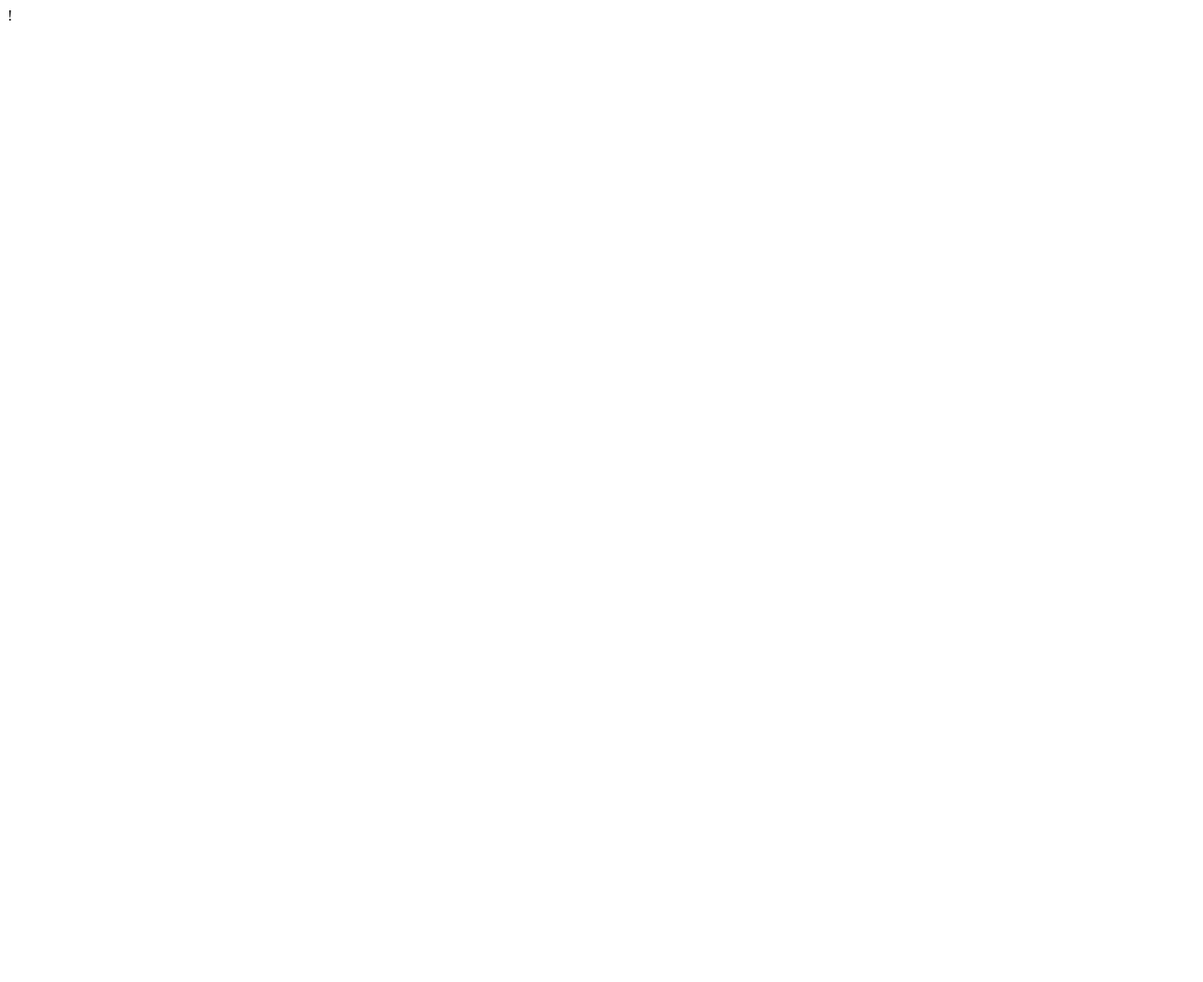
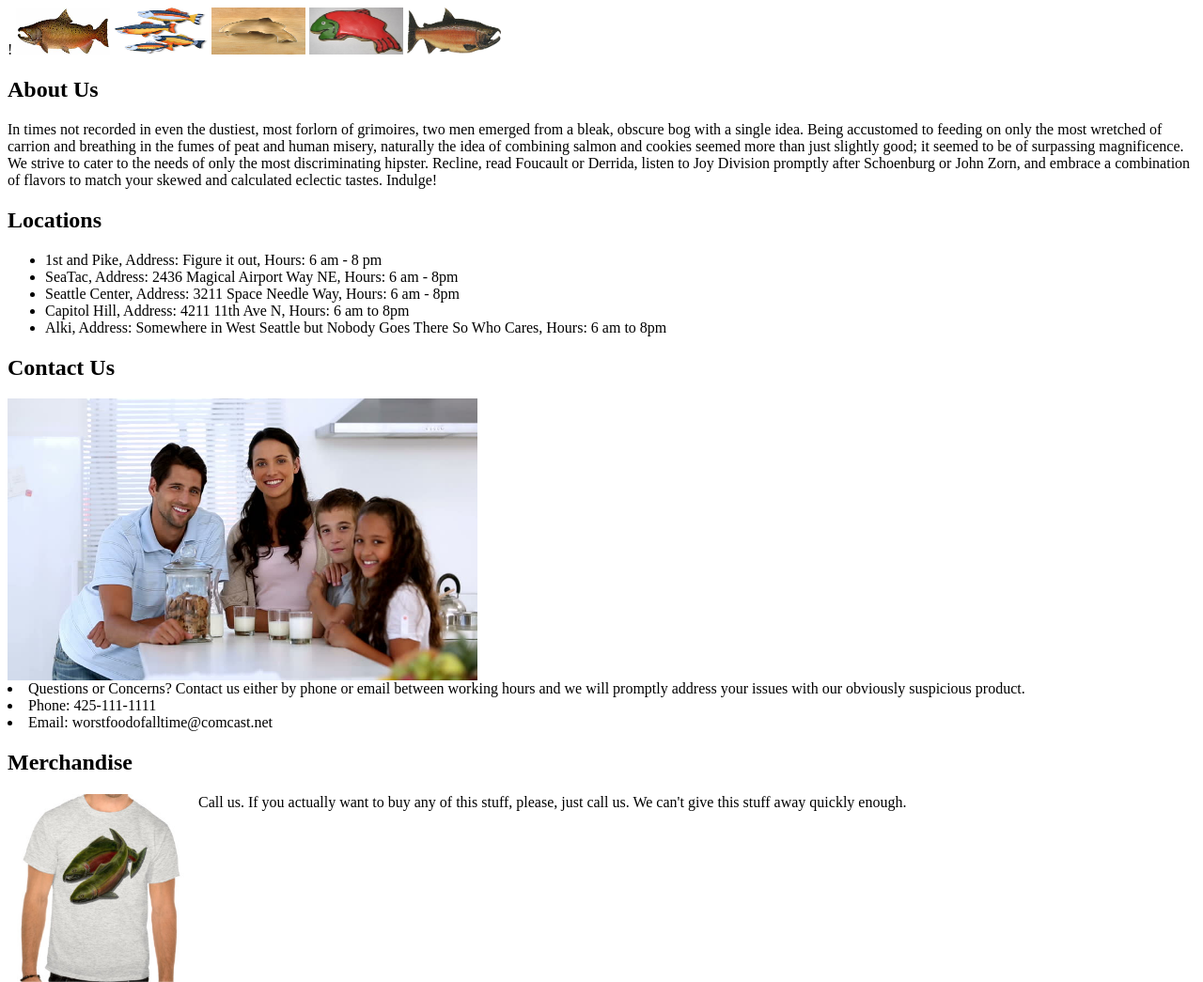
Before and after one commit to AdrianV01/SalmonCookies, a plain HTML site: page index.html in a window 1280 px wide. Shown: the whole page at 94% size. Before the commit the page ends 800 px from the top, so only its background shows below. Drawn offline with Linux system fonts and the light colour scheme.

Commit message:
Added images and basic text outline for the page

```diff
--- a/index.html
+++ b/index.html
@@ -1,6 +1,46 @@
 !<!DOCTYPE html>
 <html>
+<head>
+<img src="chinook.jpg" alt="WhyLordWhy?" width = 100 height = 50>
+<img src= "fish.jpg" alt= "There is no need for this" width = 100 height = 50>
+<img src= "cutter.jpeg" alt= "Another awful picture" width = 100 height= 50>
+<img src= "frosted-cookie.jpg" alt = "Don't ever eat this" width = 100 height = 50>
+<img src = "salmon.png" alt = "Yummy" width= 100 height = 50>
+</head>
 <body>
+<div id = about> <h2> About Us </h2>
+<p> In times not recorded in even the dustiest, most forlorn of grimoires, two men emerged
+  from a bleak, obscure bog with a single idea. Being accustomed to feeding on only
+  the most wretched of carrion and breathing in the fumes of peat and human misery,
+  naturally the idea of combining salmon and cookies seemed more than just slightly good; it seemed
+  to be of surpassing magnificence. We strive to cater to the needs of only the most
+  discriminating hipster. Recline, read Foucault or Derrida, listen to Joy Division
+  promptly after Schoenburg or John Zorn, and embrace a combination of flavors
+  to match your skewed and calculated eclectic tastes. Indulge!
+</div>
+<h2> Locations </h2>
+<ul>
+  <li> 1st and Pike, Address: Figure it out, Hours: 6 am - 8 pm </li>
+  <li> SeaTac, Address: 2436 Magical Airport Way NE, Hours: 6 am - 8pm </li>
+  <li> Seattle Center, Address: 3211 Space Needle Way, Hours: 6 am - 8pm </li>
+  <li> Capitol Hill, Address: 4211 11th Ave N, Hours: 6 am to 8pm</li>
+  <li> Alki, Address: Somewhere in West Seattle but Nobody Goes There So Who Cares, Hours: 6 am to 8pm </li>
+</ul>
+<h2> Contact Us </h2>
+<img src = "family.jpg" alt = "This is who we are. This is what we do." width= 500 height = 300 align= middle
+<ul>
+<li> Questions or Concerns? Contact us either by phone or email between working
+   hours and we will promptly address your issues with our obviously suspicious product.
+</li>
+  <li>Phone: 425-111-1111</li>
+  <li>Email: worstfoodofalltime@comcast.net</li>
+</ul>
+  <h2> Merchandise </h2>
+  <img src = "shirt.jpg" alt = "Why would you ever want to buy this" width = 200 height = 200 align= left>
+  <p> Call us. If you actually want to buy any of this stuff, please, just call us.
+    We can't give this stuff away quickly enough. </p>
+</p>
+
 
 
 
```
Also changed, not shown: chinook.jpg (added), cutter.jpeg (added), family.jpg (added), fish.jpg (added), frosted-cookie.jpg (added), salmon.png (added), shirt.jpg (added).
